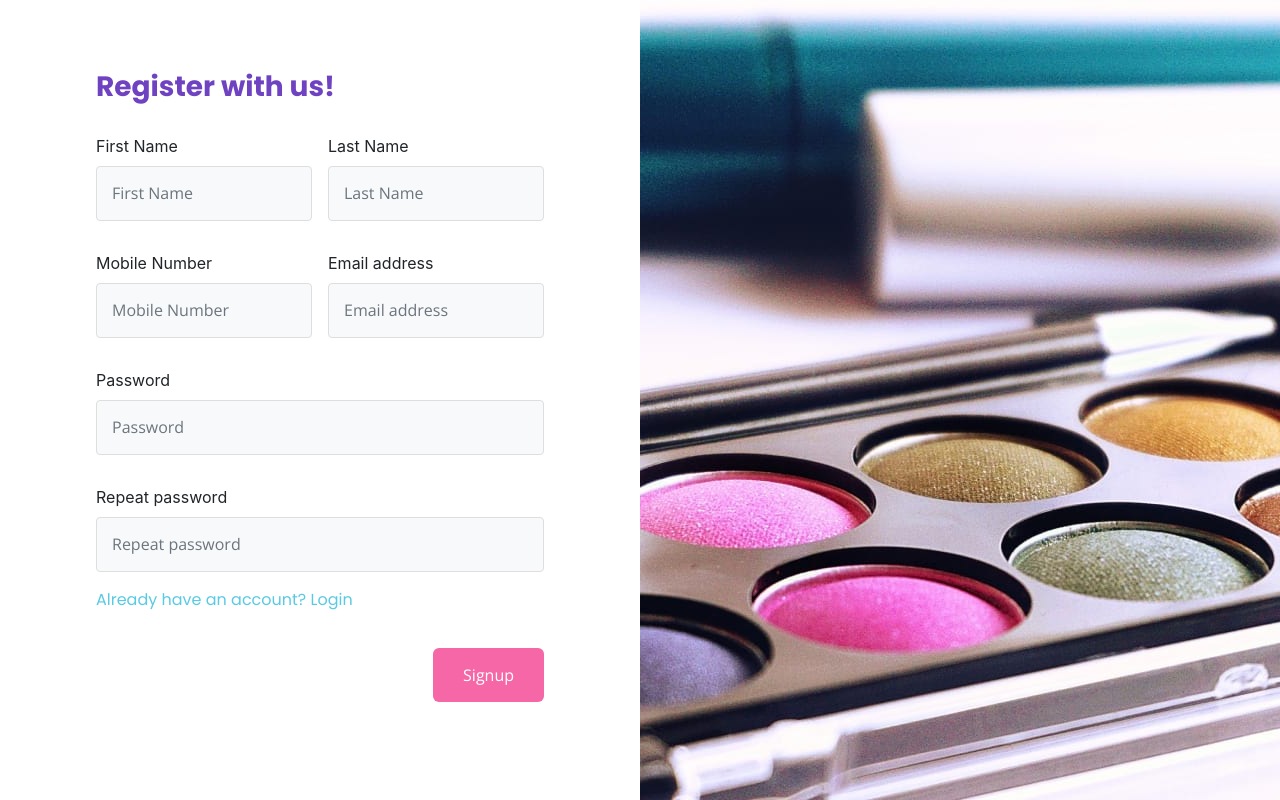
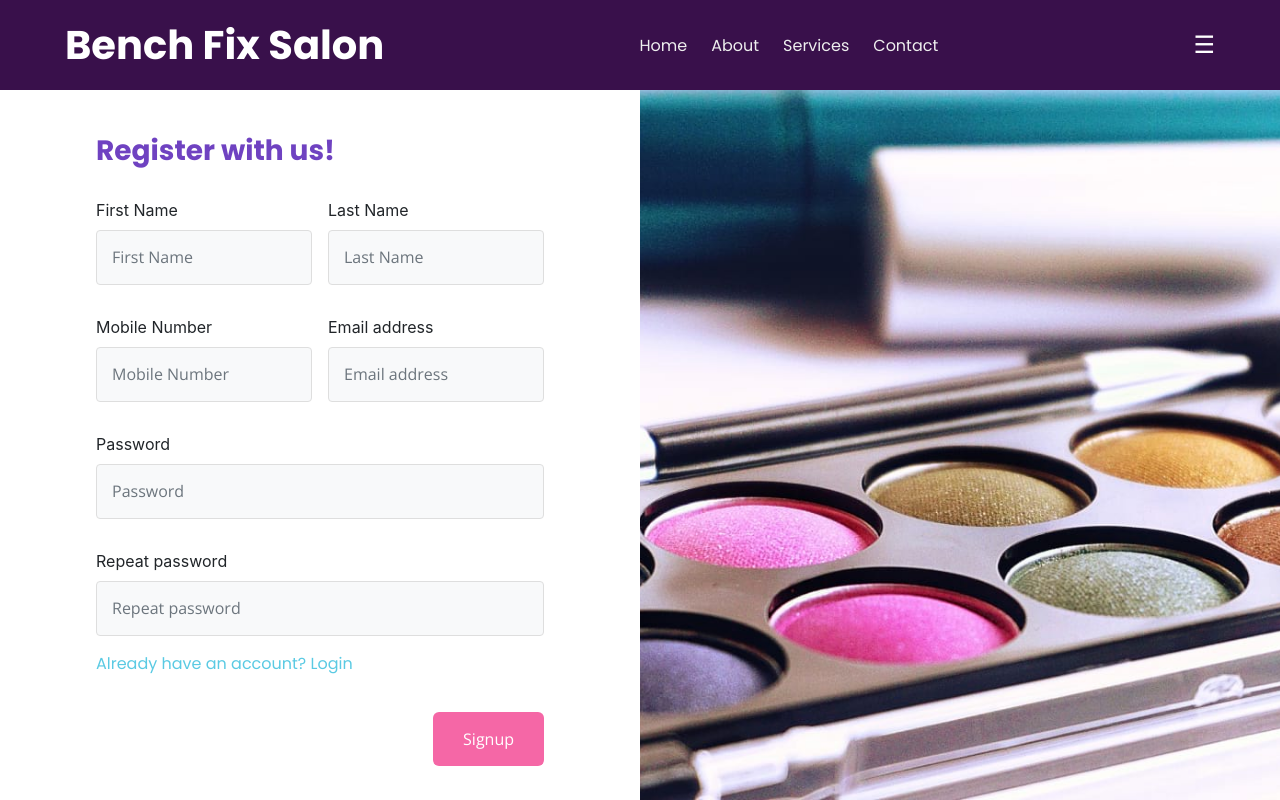
Before and after one commit to Leoskieee/Bench-Fix-Salon, a PHP site: page /signup.php in a window 1280 px wide. Run offline with PHP 8.4, Linux system fonts and the light colour scheme; a user stored in the database is signed in; data comes from the database, SQL or seed files in the repository; data that the repository does not hold is empty.

Commit message:
fix: fix and updates
- login and signup form
- fix service display
- fix header style

```diff
--- a/bfs/admin/view-appointment.php
+++ b/bfs/admin/view-appointment.php
@@ -106,6 +106,11 @@ while ($row=mysqli_fetch_array($ret)) {
     <th>Appointment Time</th>
     <td><?php  echo $row['AptTime'];?></td>
   </tr>
+
+  <!-- <tr>
+    <th>Service</th>
+    <td><?php  echo $row['Service'];?></td>
+  </tr> -->
 
 
   <tr>
--- a/bfs/includes/header.php
+++ b/bfs/includes/header.php
@@ -59,7 +59,7 @@
 
 </style>
 
-<section class=" w3l-header-4 header-sticky">
+<section class=" w3l-header-4 header-sticky" style="position: a">
     <header class="absolute-top">
         <div class="container">
         <nav class="navbar navbar-expand-lg navbar-light">
--- a/bfs/login.php
+++ b/bfs/login.php
@@ -47,6 +47,7 @@ if(isset($_POST['login']))
         width: 100%;
         min-height: 100vh;
         display: flex;
+        padding-block-start: 4rem;
         flex-direction: row-reverse;
       }
       .user-form > * {
@@ -75,7 +76,10 @@ if(isset($_POST['login']))
     </style>
   </head>
   <body id="home" class="user-form">
-<?php // include_once('includes/header.php');?>
+    <nav style="position: absolute; top: 0;">
+      <?php include_once('includes/header.php');?>
+
+    </nav>
 
 <script src="assets/js/jquery-3.3.1.min.js"></script> <!-- Common jquery plugin -->
 <!--bootstrap working-->
--- a/bfs/signup.php
+++ b/bfs/signup.php
@@ -50,6 +50,7 @@ echo "<script>alert('This email or Contact Number already associated with anothe
         width: 100%;
         min-height: 100vh;
         display: flex;
+        padding-block-start: 4rem;
         flex-direction: row-reverse;
       }
       .user-form > * {
@@ -88,7 +89,10 @@ echo "<script>alert('This email or Contact Number already associated with anothe
     </style>
   </head>
   <body id="home" class="user-form">
-<?php // include_once('includes/header.php');?>
+    <nav style="position: absolute; top: 0">
+
+    <?php include_once('includes/header.php');?>
+    </nav>
 
 <script src="assets/js/jquery-3.3.1.min.js"></script> <!-- Common jquery plugin -->
 <!--bootstrap working-->
@@ -142,6 +146,16 @@ return true;
         <div class="container">
 
             <div class="d-grid contact-view">
+
+            <!-- <div class="breadcrumbs-sub">
+              <div class="container">
+                <ul class="breadcrumbs-custom-path">
+                    <li class="right-side propClone"><a href="index.php" class="">Home <span class="fa fa-angle-right" aria-hidden="true"></span></a> <p></li>
+                    <li class="active ">
+                        Signup</li>
+                </ul>
+              </div>
+              </div> -->
 
                 <div class="map-content-9 mt-lg-0 mt-4">
                     <h3 style="color: #6f42c1; font-weight: 900;">Register with us!</h3>
```
